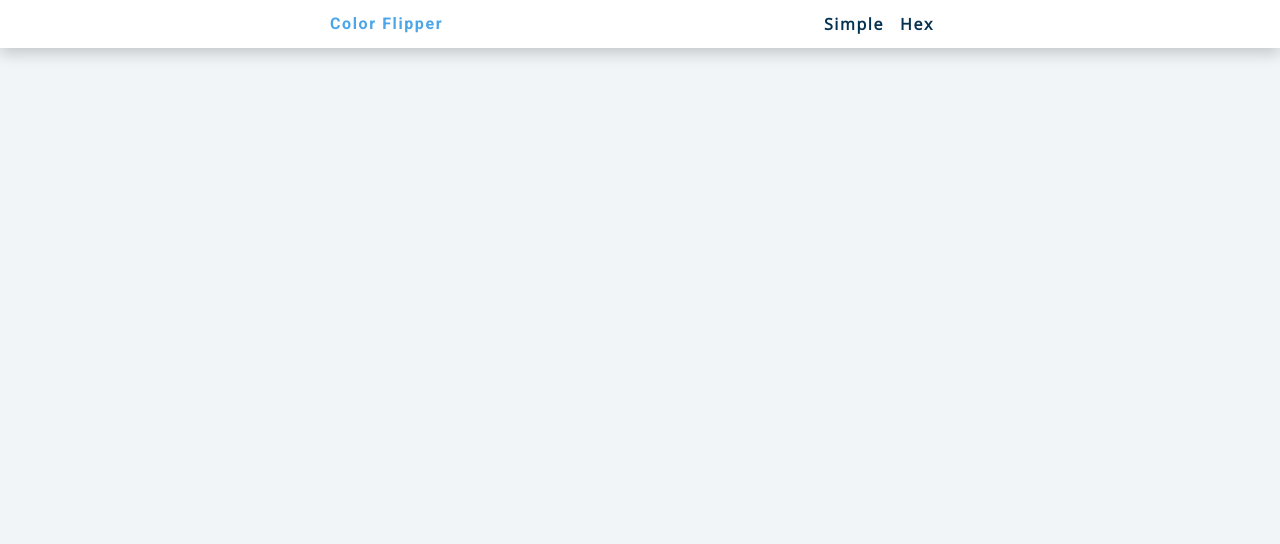
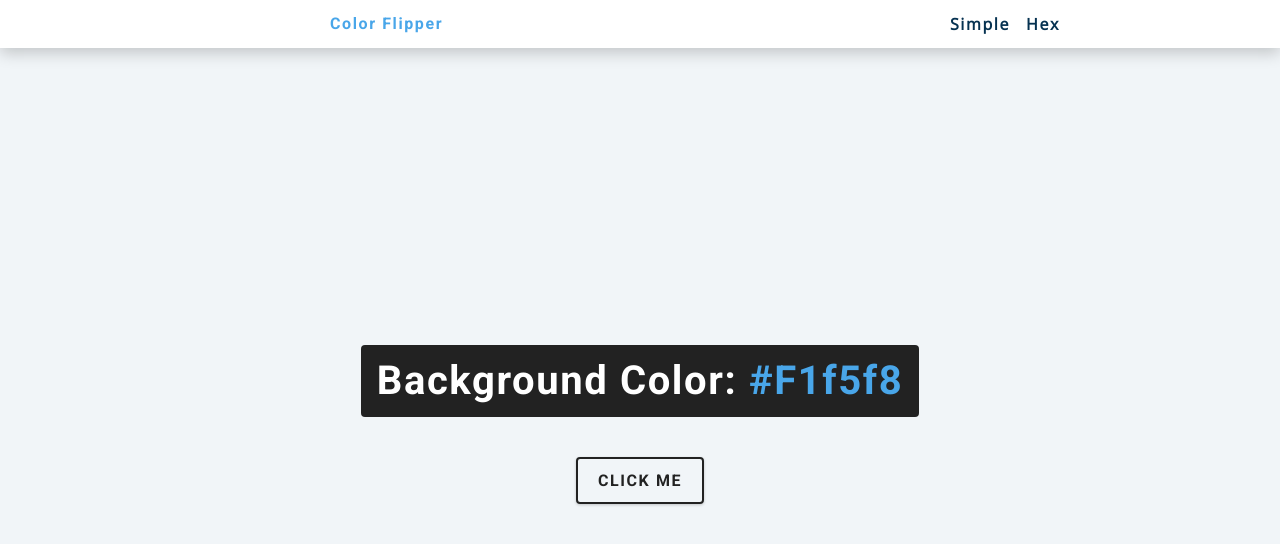
Before and after one commit to johnsiefert/color-flipper, a plain HTML site: page index.html in a window 1280 px wide. Drawn offline with nearby package versions, Linux system fonts and the light colour scheme.

Commit message:
html set up complete

```diff
--- a/index.html
+++ b/index.html
@@ -9,14 +9,26 @@
     <link rel="stylesheet" href="styles.css" />
   </head>
   <body>
+    <nav>
+      <div class="nav-center">
+        <ul class="nav-links">
+          <h4 class="nav-center">color flipper</h4>
+          <li>
+            <a href="index.html">Simple</a>
+          </li>
+          <li>
+            <a href="index.html">Hex</a>
+          </li>
+        </ul>
+      </div>
+    </nav>
 
-    <nav>
-    <ul class="nav-center">
-    <h4 class="nav-center">color flipper</h4>
-    <a href="" class="nav-links">Simple</a>
-    <a href="" class="nav-links">Hex</a>
-    </ul>
-    </nav>
+    <main>
+      <div class="container">
+        <h2>background color: <span class="color">#f1f5f8</span></h2>
+        <button class="btn-hero" id="btn">Click Me</button>
+      </div>
+    </main>
     <!-- javascript -->
     <script src="app.js"></script>
   </body>
```
